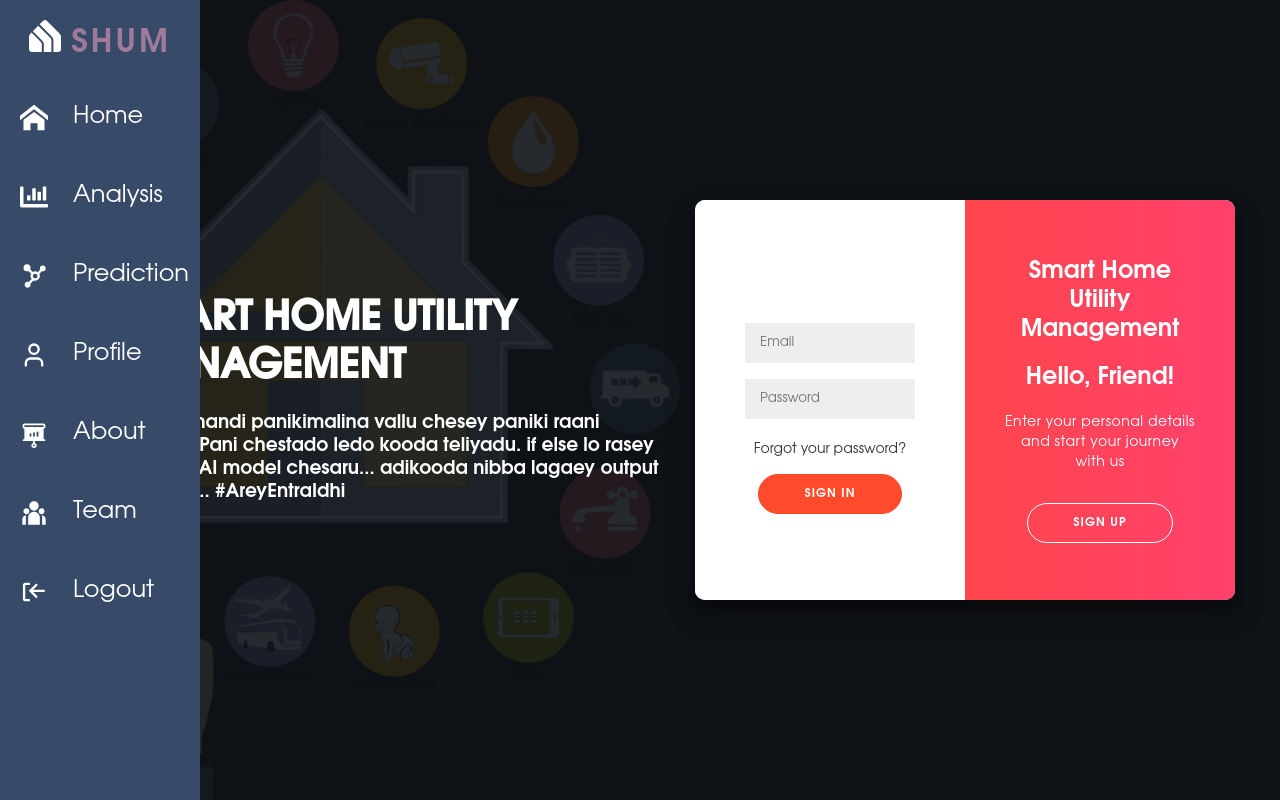
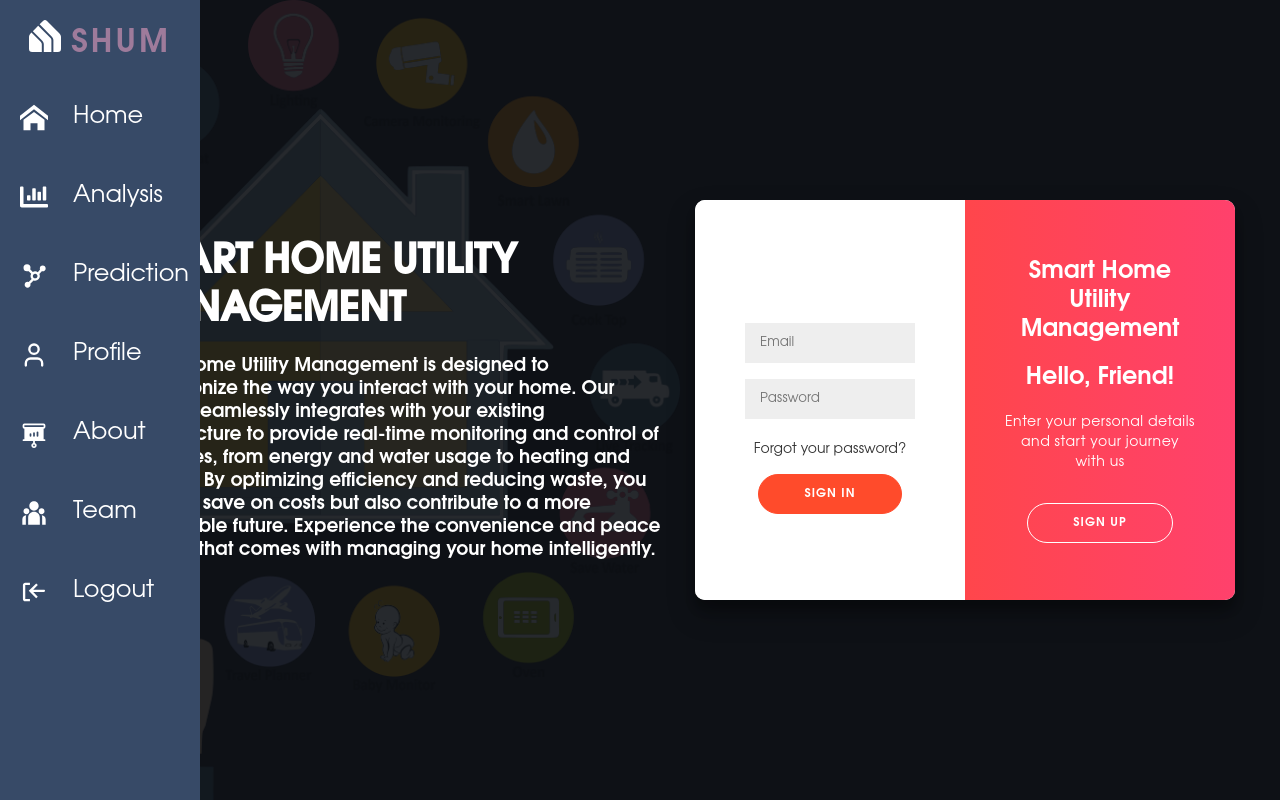
Before and after one commit to sheikabdulrafi/shum, a React (Vite) app: page / in a window 1280 px wide. Built offline with nearby package versions, Linux system fonts and the light colour scheme.

Commit message:
modified tag line Dashboard.jsx

```diff
--- a/src/Pages/Dashboard.jsx
+++ b/src/Pages/Dashboard.jsx
@@ -9,9 +9,14 @@ const Dashboard = ({ selected }) => {
       <div>
         <h1 className="titleData">Smart Home Utility Management</h1>
         <h3>
-          Konthamandi panikimalina vallu chesey paniki raani project. Pani
-          chestado ledo kooda teliyadu. if else lo rasey code ki AI model
-          chesaru... adikooda nibba lagaey output isthundi... #AreyEntraIdhi
+          Smart Home Utility Management is designed to revolutionize the way you
+          interact with your home. Our system seamlessly integrates with your
+          existing infrastructure to provide real-time monitoring and control of
+          all utilities, from energy and water usage to heating and cooling. By
+          optimizing efficiency and reducing waste, you not only save on costs
+          but also contribute to a more sustainable future. Experience the
+          convenience and peace of mind that comes with managing your home
+          intelligently.
         </h3>
       </div>
       <div className="form">
```
